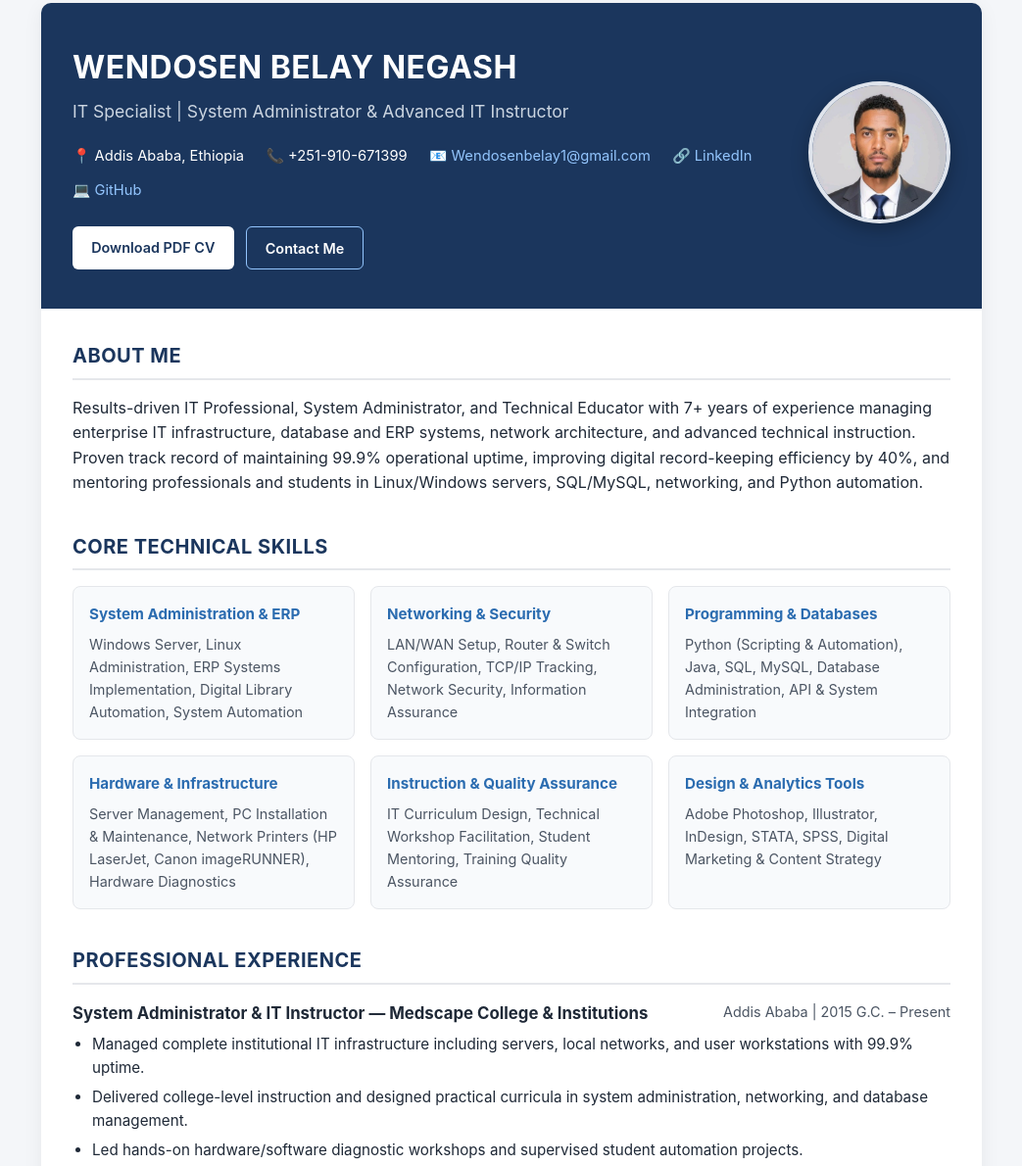
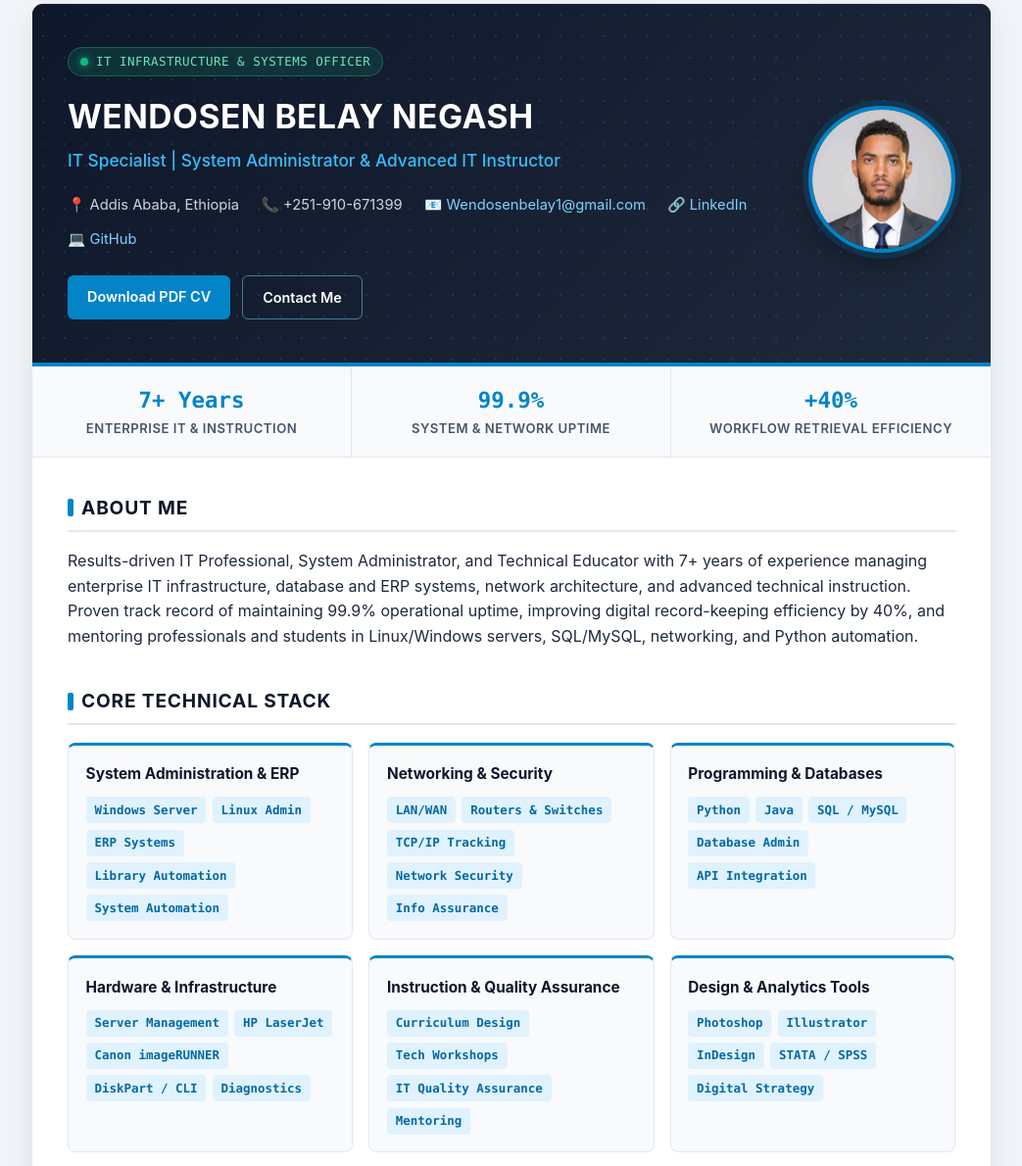
Before and after one commit to wendeson99/MY-PORTFOLIO, a plain HTML site: page index.html in a window 1280 px wide. Shown: the part 29-1219 px from the top of the page at 98% size, without its empty margins (118-1161 px from the left). Drawn offline with Linux system fonts and the light colour scheme.

Commit message:
Update index.html

```diff
--- a/index.html
+++ b/index.html
@@ -6,13 +6,16 @@
   <title>Wendeson Belay Negash | IT Specialist, System Administrator & IT Instructor</title>
   <style>
     :root {
-      --primary: #1b365d;
-      --accent: #2b6cb0;
-      --bg: #f4f6f9;
+      --primary: #0f172a;
+      --primary-light: #1e293b;
+      --accent: #0284c7;
+      --accent-soft: #e0f2fe;
+      --emerald: #10b981;
+      --bg: #f1f5f9;
       --card: #ffffff;
-      --text: #1f2937;
-      --muted: #4b5563;
-      --border: #e5e7eb;
+      --text: #1e293b;
+      --muted: #475569;
+      --border: #e2e8f0;
     }
     * { box-sizing: border-box; margin: 0; padding: 0; }
     body {
@@ -23,46 +26,60 @@
       padding: 2rem 1rem;
     }
     .container {
-      max-width: 960px;
+      max-width: 980px;
       margin: 0 auto;
       background: var(--card);
-      border-radius: 10px;
-      box-shadow: 0 4px 20px rgba(0,0,0,0.06);
+      border-radius: 12px;
+      box-shadow: 0 10px 30px rgba(15, 23, 42, 0.08);
       overflow: hidden;
+      border: 1px solid var(--border);
     }
+    /* Header with subtle IT Blueprint Grid */
     header {
-      background: var(--primary);
+      background-color: var(--primary);
+      background-image:
+        radial-gradient(rgba(56, 189, 248, 0.14) 1px, transparent 1px),
+        linear-gradient(135deg, #0f172a 0%, #1e293b 100%);
+      background-size: 22px 22px, 100% 100%;
       color: #ffffff;
-      padding: 2.5rem 2rem;
+      padding: 2.75rem 2.25rem;
       display: flex;
       justify-content: space-between;
       align-items: center;
       gap: 2rem;
+      border-bottom: 4px solid var(--accent);
     }
-    .header-info {
-      flex: 1;
+    .header-info { flex: 1; }
+    .status-badge {
+      display: inline-flex;
+      align-items: center;
+      gap: 0.5rem;
+      background: rgba(16, 185, 129, 0.15);
+      border: 1px solid rgba(16, 185, 129, 0.4);
+      color: #6ee7b7;
+      font-family: ui-monospace, SFMono-Regular, Menlo, Monaco, Consolas, monospace;
+      font-size: 0.78rem;
+      padding: 0.25rem 0.75rem;
+      border-radius: 999px;
+      margin-bottom: 0.85rem;
+      letter-spacing: 0.5px;
     }
-    .profile-photo-wrapper {
-      flex-shrink: 0;
-    }
-    .profile-photo {
-      width: 145px;
-      height: 145px;
+    .status-dot {
+      width: 8px;
+      height: 8px;
+      background: var(--emerald);
       border-radius: 50%;
-      object-fit: cover;
-      object-position: center top;
-      border: 4px solid rgba(255, 255, 255, 0.85);
-      box-shadow: 0 6px 18px rgba(0, 0, 0, 0.28);
-      background-color: #2b4c7e;
+      box-shadow: 0 0 8px var(--emerald);
     }
     header h1 {
-      font-size: 2rem;
+      font-size: 2.1rem;
       letter-spacing: 0.5px;
-      margin-bottom: 0.35rem;
+      margin-bottom: 0.3rem;
     }
     header .subtitle {
-      font-size: 1.1rem;
-      color: #cbd5e1;
+      font-size: 1.08rem;
+      color: #38bdf8;
+      font-weight: 500;
       margin-bottom: 1.25rem;
     }
     .contact-bar {
@@ -70,9 +87,10 @@
       flex-wrap: wrap;
       gap: 0.75rem 1.4rem;
       font-size: 0.92rem;
+      color: #cbd5e1;
     }
-    .contact-bar a { color: #93c5fd; text-decoration: none; }
-    .contact-bar a:hover { text-decoration: underline; }
+    .contact-bar a { color: #7dd3fc; text-decoration: none; }
+    .contact-bar a:hover { text-decoration: underline; color: #ffffff; }
     .actions {
       margin-top: 1.5rem;
       display: flex;
@@ -81,44 +99,115 @@
     }
     .btn {
       display: inline-block;
-      padding: 0.6rem 1.2rem;
+      padding: 0.62rem 1.25rem;
       border-radius: 6px;
       font-weight: 600;
       font-size: 0.9rem;
       text-decoration: none;
-      cursor: pointer;
+      transition: all 0.2s ease;
     }
-    .btn-primary { background: #ffffff; color: var(--primary); }
-    .btn-outline { border: 1px solid #93c5fd; color: #ffffff; }
-    main { padding: 2rem; }
-    section { margin-bottom: 2.25rem; }
+    .btn-primary { background: var(--accent); color: #ffffff; }
+    .btn-primary:hover { background: #0369a1; }
+    .btn-outline { border: 1px solid rgba(125, 211, 252, 0.5); color: #ffffff; }
+    .btn-outline:hover { background: rgba(255, 255, 255, 0.08); }
+
+    .profile-photo-wrapper { flex-shrink: 0; }
+    .profile-photo {
+      width: 150px;
+      height: 150px;
+      border-radius: 50%;
+      object-fit: cover;
+      object-position: center top;
+      border: 4px solid var(--accent);
+      box-shadow: 0 0 0 6px rgba(2, 132, 199, 0.2), 0 10px 25px rgba(0, 0, 0, 0.35);
+      background-color: var(--primary-light);
+    }
+
+    /* Key Metrics Banner */
+    .metrics-bar {
+      display: grid;
+      grid-template-columns: repeat(3, 1fr);
+      background: #f8fafc;
+      border-bottom: 1px solid var(--border);
+    }
+    .metric-item {
+      padding: 1.1rem 1.5rem;
+      text-align: center;
+      border-right: 1px solid var(--border);
+    }
+    .metric-item:last-child { border-right: none; }
+    .metric-value {
+      font-size: 1.4rem;
+      font-weight: 800;
+      color: var(--accent);
+      font-family: ui-monospace, SFMono-Regular, Menlo, Monaco, Consolas, monospace;
+    }
+    .metric-label {
+      font-size: 0.82rem;
+      color: var(--muted);
+      text-transform: uppercase;
+      letter-spacing: 0.5px;
+      font-weight: 600;
+    }
+
+    main { padding: 2.25rem; }
+    section { margin-bottom: 2.35rem; }
     h2 {
       color: var(--primary);
-      font-size: 1.25rem;
+      font-size: 1.2rem;
       border-bottom: 2px solid var(--border);
-      padding-bottom: 0.4rem;
-      margin-bottom: 1rem;
+      padding-bottom: 0.45rem;
+      margin-bottom: 1.1rem;
       text-transform: uppercase;
-      letter-spacing: 0.5px;
+      letter-spacing: 0.8px;
+      display: flex;
+      align-items: center;
+      gap: 0.5rem;
+    }
+    h2::before {
+      content: "";
+      display: inline-block;
+      width: 6px;
+      height: 18px;
+      background: var(--accent);
+      border-radius: 2px;
     }
     .skills-grid {
       display: grid;
-      grid-template-columns: repeat(auto-fit, minmax(260px, 1fr));
+      grid-template-columns: repeat(auto-fit, minmax(280px, 1fr));
       gap: 1rem;
     }
     .skill-box {
       background: #f8fafc;
       border: 1px solid var(--border);
+      border-top: 3px solid var(--accent);
       border-radius: 8px;
-      padding: 1rem;
+      padding: 1.1rem;
     }
     .skill-box h3 {
-      font-size: 0.95rem;
-      color: var(--accent);
-      margin-bottom: 0.4rem;
+      font-size: 0.96rem;
+      color: var(--primary);
+      margin-bottom: 0.65rem;
     }
-    .skill-box p { font-size: 0.9rem; color: var(--muted); }
-    .job { margin-bottom: 1.5rem; }
+    .tags {
+      display: flex;
+      flex-wrap: wrap;
+      gap: 0.4rem;
+    }
+    .tag {
+      background: var(--accent-soft);
+      color: #0369a1;
+      font-family: ui-monospace, SFMono-Regular, Menlo, Monaco, Consolas, monospace;
+      font-size: 0.78rem;
+      font-weight: 600;
+      padding: 0.22rem 0.55rem;
+      border-radius: 4px;
+    }
+    .job {
+      margin-bottom: 1.5rem;
+      padding-left: 1rem;
+      border-left: 2px solid var(--border);
+    }
     .job-header {
       display: flex;
       justify-content: space-between;
@@ -126,8 +215,13 @@
       gap: 0.25rem;
       margin-bottom: 0.4rem;
     }
-    .job-title { font-weight: 700; font-size: 1.05rem; }
-    .job-meta { color: var(--muted); font-size: 0.9rem; }
+    .job-title { font-weight: 700; font-size: 1.05rem; color: var(--primary); }
+    .job-meta {
+      color: var(--accent);
+      font-size: 0.86rem;
+      font-weight: 600;
+      font-family: ui-monospace, SFMono-Regular, Menlo, Monaco, Consolas, monospace;
+    }
     ul { padding-left: 1.25rem; }
     li { margin-bottom: 0.35rem; font-size: 0.95rem; }
     .two-col {
@@ -138,28 +232,21 @@
     footer {
       text-align: center;
       padding: 1.25rem;
-      background: #f8fafc;
-      border-top: 1px solid var(--border);
+      background: var(--primary);
+      color: #94a3b8;
       font-size: 0.85rem;
-      color: var(--muted);
     }
     @media (max-width: 720px) {
-      header {
-        flex-direction: column-reverse;
-        text-align: center;
-      }
-      .contact-bar, .actions {
-        justify-content: center;
-      }
-      .profile-photo {
-        width: 125px;
-        height: 125px;
-      }
+      header { flex-direction: column-reverse; text-align: center; }
+      .contact-bar, .actions { justify-content: center; }
+      .metrics-bar { grid-template-columns: 1fr; }
+      .metric-item { border-right: none; border-bottom: 1px solid var(--border); }
+      .profile-photo { width: 125px; height: 125px; }
     }
     @media print {
       body { background: #fff; padding: 0; }
-      .container { box-shadow: none; }
-      .actions { display: none; }
+      .container { box-shadow: none; border: none; }
+      .actions, .status-badge { display: none; }
     }
   </style>
 </head>
@@ -167,6 +254,10 @@
   <div class="container">
     <header>
       <div class="header-info">
+        <div class="status-badge">
+          <span class="status-dot"></span>
+          <span>IT INFRASTRUCTURE &amp; SYSTEMS OFFICER</span>
+        </div>
         <h1>WENDOSEN BELAY NEGASH</h1>
         <div class="subtitle">IT Specialist | System Administrator &amp; Advanced IT Instructor</div>
         <div class="contact-bar">
@@ -187,6 +278,21 @@
       </div>
     </header>
 
+    <div class="metrics-bar">
+      <div class="metric-item">
+        <div class="metric-value">7+ Years</div>
+        <div class="metric-label">Enterprise IT &amp; Instruction</div>
+      </div>
+      <div class="metric-item">
+        <div class="metric-value">99.9%</div>
+        <div class="metric-label">System &amp; Network Uptime</div>
+      </div>
+      <div class="metric-item">
+        <div class="metric-value">+40%</div>
+        <div class="metric-label">Workflow Retrieval Efficiency</div>
+      </div>
+    </div>
+
     <main>
       <section>
         <h2>About Me</h2>
@@ -196,31 +302,66 @@
       </section>
 
       <section>
-        <h2>Core Technical Skills</h2>
+        <h2>Core Technical Stack</h2>
         <div class="skills-grid">
           <div class="skill-box">
             <h3>System Administration &amp; ERP</h3>
-            <p>Windows Server, Linux Administration, ERP Systems Implementation, Digital Library Automation, System Automation</p>
+            <div class="tags">
+              <span class="tag">Windows Server</span>
+              <span class="tag">Linux Admin</span>
+              <span class="tag">ERP Systems</span>
+              <span class="tag">Library Automation</span>
+              <span class="tag">System Automation</span>
+            </div>
           </div>
           <div class="skill-box">
             <h3>Networking &amp; Security</h3>
-            <p>LAN/WAN Setup, Router &amp; Switch Configuration, TCP/IP Tracking, Network Security, Information Assurance</p>
+            <div class="tags">
+              <span class="tag">LAN/WAN</span>
+              <span class="tag">Routers &amp; Switches</span>
+              <span class="tag">TCP/IP Tracking</span>
+              <span class="tag">Network Security</span>
+              <span class="tag">Info Assurance</span>
+            </div>
           </div>
           <div class="skill-box">
             <h3>Programming &amp; Databases</h3>
-            <p>Python (Scripting &amp; Automation), Java, SQL, MySQL, Database Administration, API &amp; System Integration</p>
+            <div class="tags">
+              <span class="tag">Python</span>
+              <span class="tag">Java</span>
+              <span class="tag">SQL / MySQL</span>
+              <span class="tag">Database Admin</span>
+              <span class="tag">API Integration</span>
+            </div>
           </div>
           <div class="skill-box">
             <h3>Hardware &amp; Infrastructure</h3>
-            <p>Server Management, PC Installation &amp; Maintenance, Network Printers (HP LaserJet, Canon imageRUNNER), Hardware Diagnostics</p>
+            <div class="tags">
+              <span class="tag">Server Management</span>
+              <span class="tag">HP LaserJet</span>
+              <span class="tag">Canon imageRUNNER</span>
+              <span class="tag">DiskPart / CLI</span>
+              <span class="tag">Diagnostics</span>
+            </div>
           </div>
           <div class="skill-box">
             <h3>Instruction &amp; Quality Assurance</h3>
-            <p>IT Curriculum Design, Technical Workshop Facilitation, Student Mentoring, Training Quality Assurance</p>
+            <div class="tags">
+              <span class="tag">Curriculum Design</span>
+              <span class="tag">Tech Workshops</span>
+              <span class="tag">IT Quality Assurance</span>
+              <span class="tag">Mentoring</span>
+            </div>
           </div>
           <div class="skill-box">
             <h3>Design &amp; Analytics Tools</h3>
-            <p>Adobe Photoshop, Illustrator, InDesign, STATA, SPSS, Digital Marketing &amp; Content Strategy</p>
+            <div class="tags">
+              <span class="tag">Photoshop</span>
+              <span class="tag">Illustrator</span>
+              <span class="tag">InDesign</span>
+              <span class="tag">STATA / SPSS</span>
+              <span class="tag">Digital Strategy</span>
+            </div>
           </div>
         </div>
       </section>
@@ -318,7 +459,7 @@
     </main>
 
     <footer>
-      &copy; 2026 Wendeson Belay Negash &bull; Addis Ababa, Ethiopia
+      &copy; 2026 Wendeson Belay Negash &bull; Systems &amp; IT Infrastructure Portfolio &bull; Addis Ababa, Ethiopia
     </footer>
   </div>
 </body>
```
